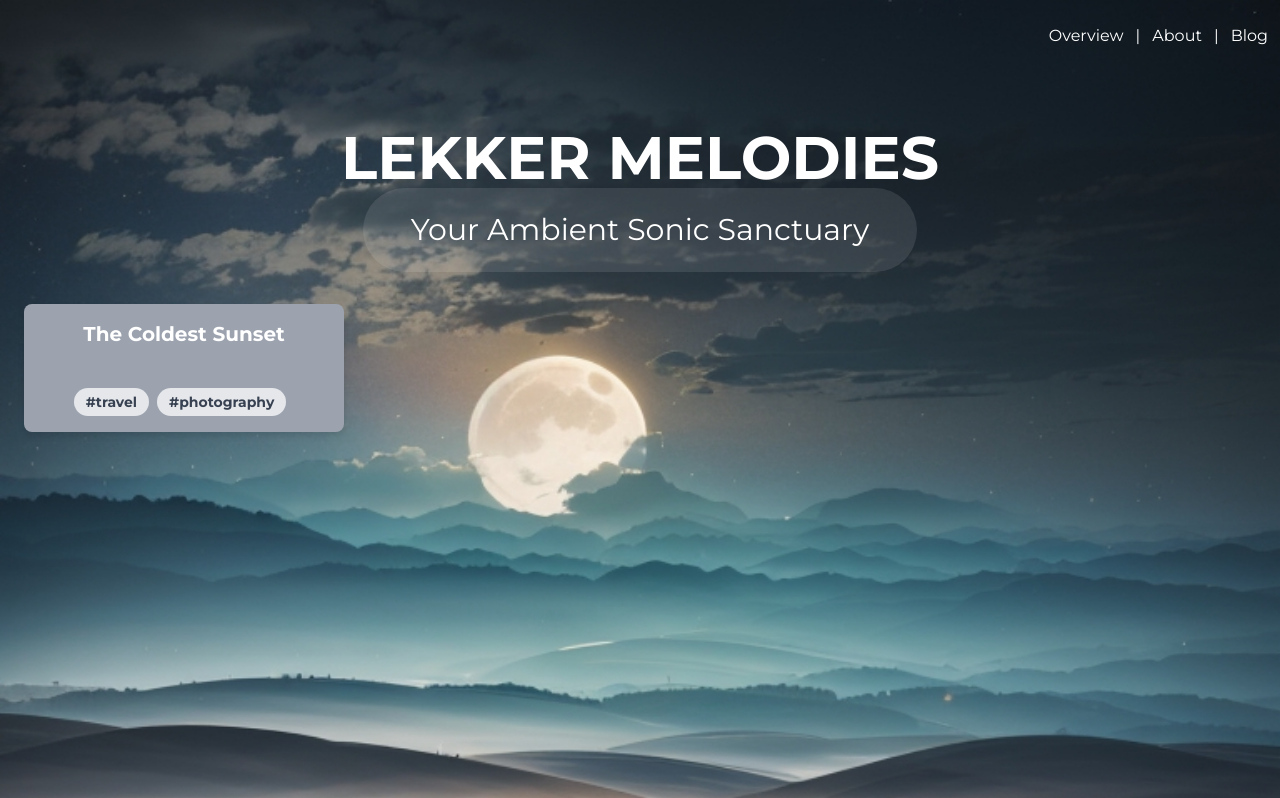
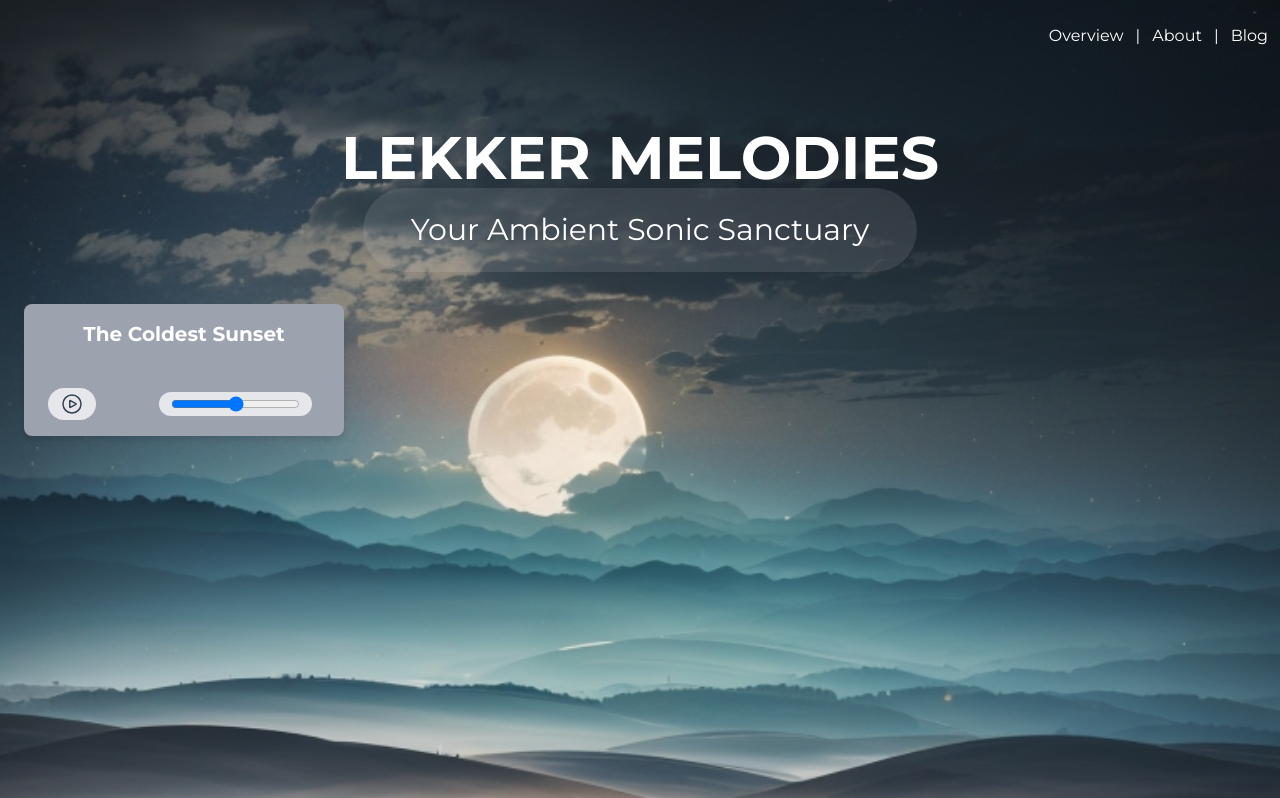
Before and after one commit to mitchiemt11/lekkermelodies, a React (Create React App) app: page / in a window 1280 px wide. Shown: the top 798 px of the page. Built offline with nearby package versions, Linux system fonts and the light colour scheme.

Commit message:
Add controls to the card

```diff
--- a/src/components/Cards.jsx
+++ b/src/components/Cards.jsx
@@ -1,4 +1,6 @@
 import React from 'react';
+import PlayIcon from './PlayIcon';
+import VolumeIcon from './VolumeIcon';
 
 const Cards = () => {
   return (
@@ -6,9 +8,16 @@ const Cards = () => {
       <div className="px-6 py-4">
         <div className="font-bold text-xl mb-2">The Coldest Sunset</div>
       </div>
-      <div className="px-6 pt-4 pb-2 justify-between">
-        <span className="inline-block bg-gray-200 rounded-full px-3 py-1 text-sm font-semibold text-gray-700 mr-2 mb-2">#travel</span>
-        <span className="inline-block bg-gray-200 rounded-full px-3 py-1 text-sm font-semibold text-gray-700 mr-2 mb-2">#photography</span>
+      <div className="px-6 pt-4 pb-2 flex items-center justify-between">
+        <span className="inline-block bg-gray-200 rounded-full px-3 py-1 text-sm font-semibold text-gray-700 mr-2 mb-2">
+          <PlayIcon/>
+        </span>
+        <span className="inline-block bg-gray-200 rounded-full px-3 py-1 text-sm font-semibold text-gray-700 mr-2 mb-2">
+        <div className="flex items-center justify-center">
+            <input type='range'/>
+          </div>
+        </span>
+
       </div>
     </div>
   );
--- /dev/null
+++ b/src/components/PlayIcon.jsx
@@ -0,0 +1,15 @@
+import React from 'react'
+
+const PlayIcon = () => {
+  return (
+    <div>
+      <svg xmlns="http://www.w3.org/2000/svg" fill="none" viewBox="0 0 24 24" strokeWidth={1.5} stroke="currentColor" className="w-6 h-6">
+        <path strokeLinecap="round" strokeLinejoin="round" d="M21 12a9 9 0 11-18 0 9 9 0 0118 0z" />
+        <path strokeLinecap="round" strokeLinejoin="round" d="M15.91 11.672a.375.375 0 010 .656l-5.603 3.113a.375.375 0 01-.557-.328V8.887c0-.286.307-.466.557-.327l5.603 3.112z" />
+      </svg>
+
+    </div>
+  )
+}
+
+export default PlayIcon
--- /dev/null
+++ b/src/components/VolumeIcon.jsx
@@ -0,0 +1,14 @@
+import React from 'react'
+
+const VolumeIcon = () => {
+  return (
+    <div>
+      <svg xmlns="http://www.w3.org/2000/svg" fill="none" viewBox="0 0 24 24" strokeWidth={1.5} stroke="currentColor" className="w-6 h-6">
+        <path strokeLinecap="round" strokeLinejoin="round" d="M19.114 5.636a9 9 0 010 12.728M16.463 8.288a5.25 5.25 0 010 7.424M6.75 8.25l4.72-4.72a.75.75 0 011.28.53v15.88a.75.75 0 01-1.28.53l-4.72-4.72H4.51c-.88 0-1.704-.507-1.938-1.354A9.01 9.01 0 012.25 12c0-.83.112-1.633.322-2.396C2.806 8.756 3.63 8.25 4.51 8.25H6.75z" />
+      </svg>
+
+    </div>
+  )
+}
+
+export default VolumeIcon;
```
